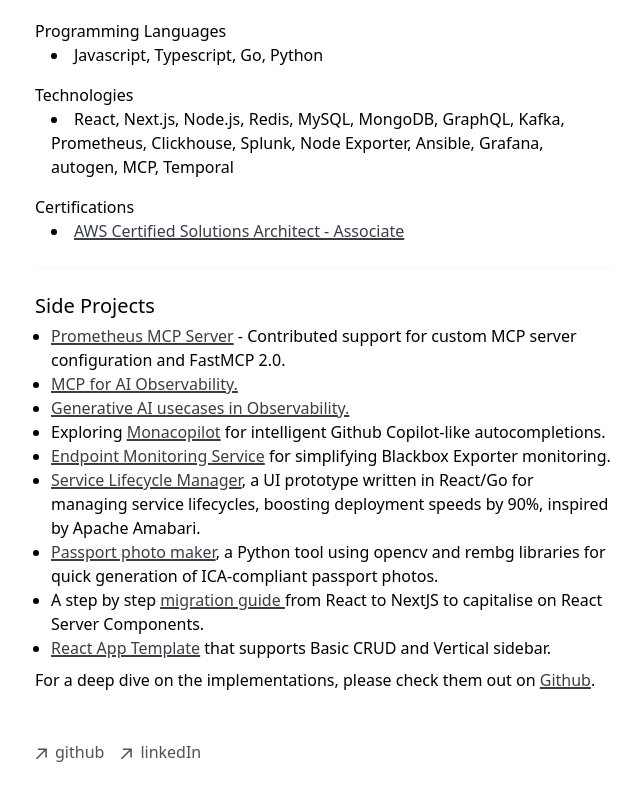
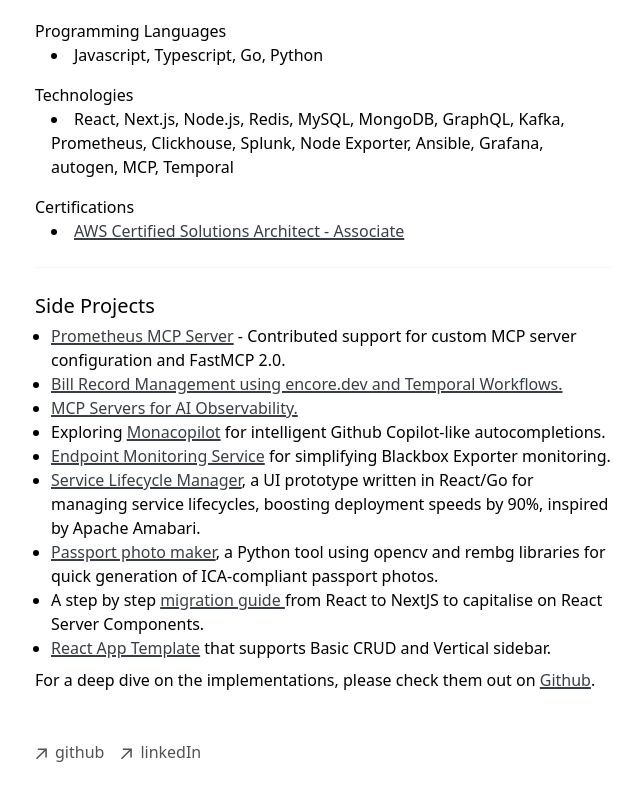
Before and after one commit to chensxb97/chensxb97.github.io, a Next.js app: page /work in a window 1280 px wide. Shown: the part 1869-2669 px from the top of the page, without its empty margins (317-957 px from the left). Built offline with nearby package versions, Linux system fonts and the light colour scheme.

Commit message:
updated work

```diff
--- a/app/work/page.tsx
+++ b/app/work/page.tsx
@@ -125,8 +125,8 @@ export default function Page() {
         <h2 className="text-xl font-medium mb-1">Side Projects</h2>
         <ul className='indented-list ml-4 text-l dark:text-neutral-300 mb-2'>
           <li><a rel="noopener noreferrer" href="https://github.com/pab1it0/prometheus-mcp-server/releases/tag/v1.2.0" target="_blank" className="link">Prometheus MCP Server</a> - Contributed support for custom MCP server configuration and FastMCP 2.0.</li>
-          <li><a rel="noopener noreferrer" href="https://github.com/chensxb97/mcpObservability" target="_blank" className="link">MCP for AI Observability.</a></li>
-          <li><a rel="noopener noreferrer" href="https://github.com/chensxb97/genaiObservability" target="_blank" className="link">Generative AI usecases in Observability.</a></li>
+          <li><a rel="noopener noreferrer" href="https://github.com/chensxb97/bill-temporal" target="_blank" className="link">Bill Record Management using encore.dev and Temporal Workflows.</a></li>
+          <li><a rel="noopener noreferrer" href="https://github.com/chensxb97/mcpObservability" target="_blank" className="link">MCP Servers for AI Observability.</a></li>
           <li>Exploring <a rel="noopener noreferrer" href="https://github.com/chensxb97/monacopilotEditor" target="_blank" className="link">Monacopilot</a> for intelligent Github Copilot-like autocompletions.</li>
           <li><a rel="noopener noreferrer" href="https://github.com/chensxb97/endpointMonitoringService" target="_blank" className="link">Endpoint Monitoring Service</a> for simplifying Blackbox Exporter monitoring.</li>
           <li><a rel="noopener noreferrer" href="https://github.com/chensxb97/serviceManager" target="_blank" className="link">Service Lifecycle Manager</a>, a UI prototype written in React/Go for managing service lifecycles, boosting deployment speeds by 90%, inspired by Apache Amabari.</li>
```
